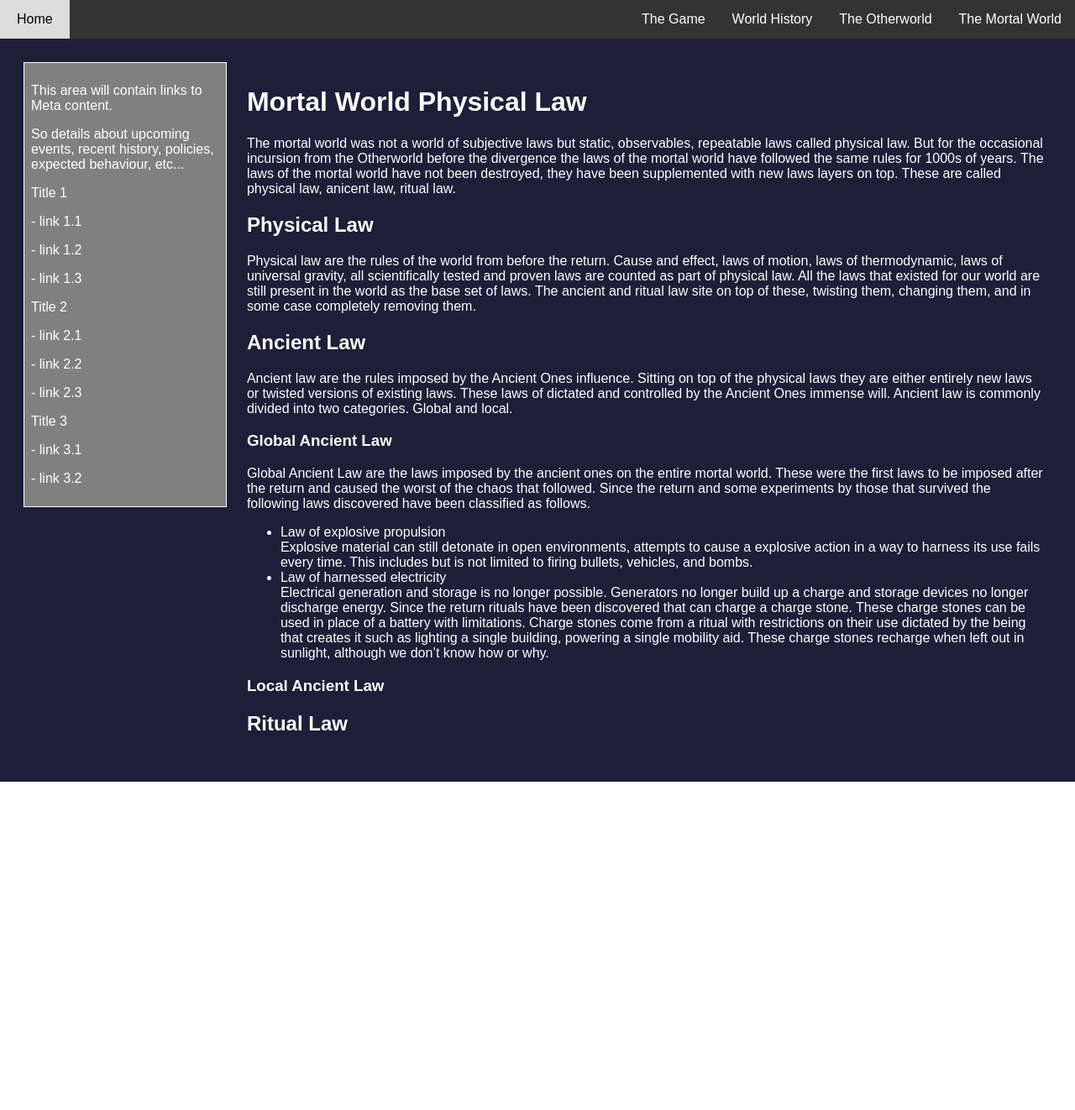
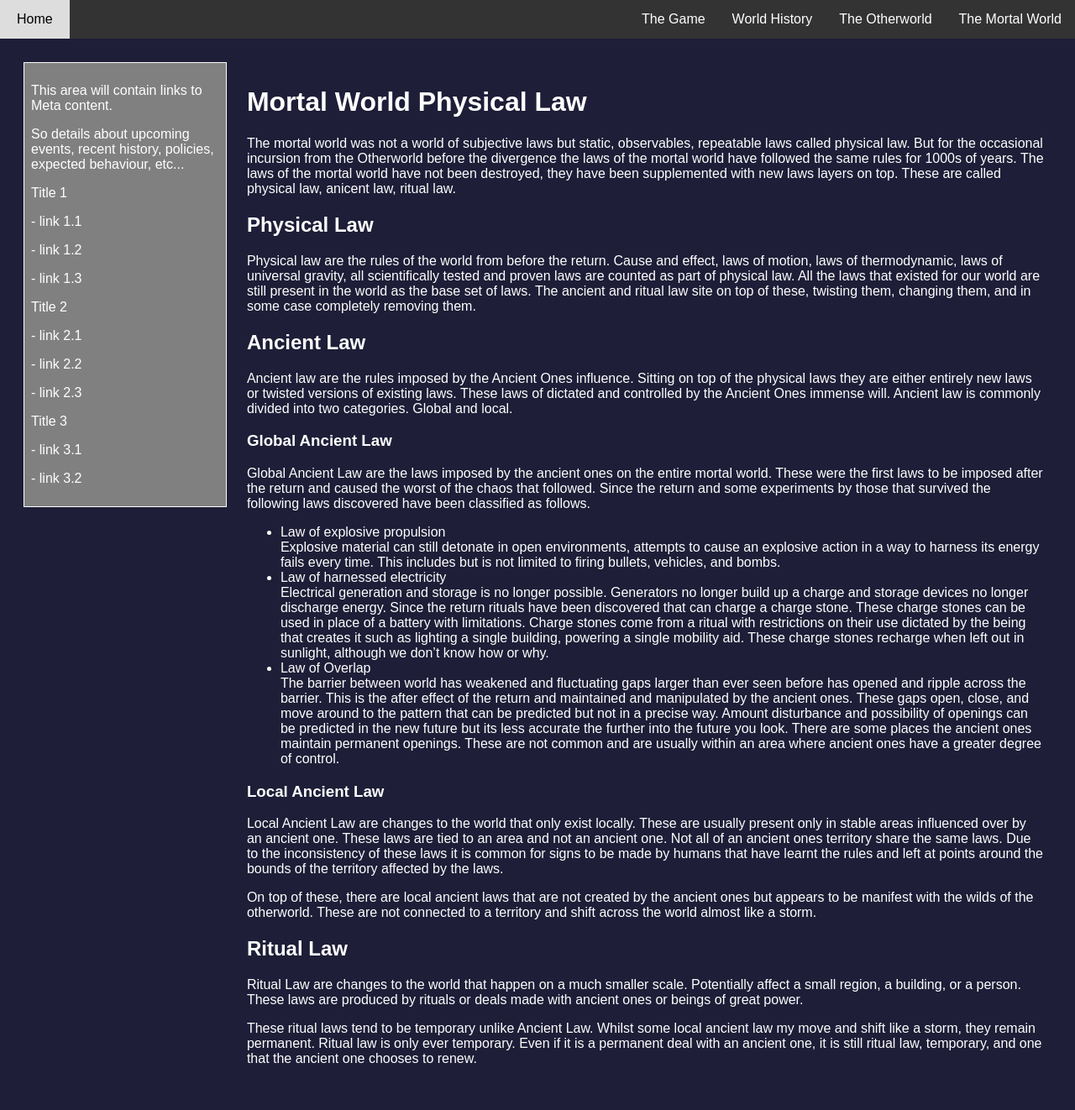
Before and after one commit to KikiUnique/KikiUnique.github.io, a Jekyll site: the page built from docs/world/physicallaw.md, in a window 1280 px wide. Shown: the whole page at 84% size. Built offline with Jekyll 4.4.1, drawn with Linux system fonts in a browser that asks for light colours; the repository's description, which GitHub fills in, is left out; before the commit the page ends 931 px from its top, so only the background shows below that.

Commit message:
Complete physical law draft for mortal world

```diff
--- a/docs/world/physicallaw.md
+++ b/docs/world/physicallaw.md
@@ -15,11 +15,18 @@ Ancient law are the rules imposed by the Ancient Ones influence. Sitting on top
 ### Global Ancient Law
 Global Ancient Law are the laws imposed by the ancient ones on the entire mortal world. These were the first laws to be imposed after the return and caused the worst of the chaos that followed. Since the return and some experiments by those that survived the following laws discovered have been classified as follows.
  - Law of explosive propulsion
-  Explosive material can still detonate in open environments, attempts to cause a explosive action in a way to harness its use fails every time. This includes but is not limited to firing bullets, vehicles, and bombs.
+  Explosive material can still detonate in open environments, attempts to cause an explosive action in a way to harness its energy fails every time. This includes but is not limited to firing bullets, vehicles, and bombs.
  - Law of harnessed electricity
   Electrical generation and storage is no longer possible. Generators no longer build up a charge and storage devices no longer discharge energy. Since the return rituals have been discovered that can charge a charge stone. These charge stones can be used in place of a battery with limitations. Charge stones come from a ritual with restrictions on their use dictated by the being that creates it such as lighting a single building, powering a single mobility aid. These charge stones recharge when left out in sunlight, although we don't know how or why.
+ - Law of Overlap
+  The barrier between world has weakened and fluctuating gaps larger than ever seen before has opened and ripple across the barrier. This is the after effect of the return and maintained and manipulated by the ancient ones. These gaps open, close, and move around to the pattern that can be predicted but not in a precise way. Amount disturbance and possibility of openings can be predicted in the new future but its less accurate the further into the future you look. There are some places the ancient ones maintain permanent openings. These are not common and are usually within an area where ancient ones have a greater degree of control.
 
 ### Local Ancient Law
+Local Ancient Law are changes to the world that only exist locally. These are usually present only in stable areas influenced over by an ancient one. These laws are tied to an area and not an ancient one. Not all of an ancient ones territory share the same laws. Due to the inconsistency of these laws it is common for signs to be made by humans that have learnt the rules and left at points around the bounds of the territory affected by the laws.
 
+On top of these, there are local ancient laws that are not created by the ancient ones but appears to be manifest with the wilds of the otherworld. These are not connected to a territory and shift across the world almost like a storm.
 
 ## Ritual Law
+Ritual Law are changes to the world that happen on a much smaller scale. Potentially affect a small region, a building, or a person. These laws are produced by rituals or deals made with ancient ones or beings of great power.
+
+These ritual laws tend to be temporary unlike Ancient Law. Whilst some local ancient law my move and shift like a storm, they remain permanent. Ritual law is only ever temporary. Even if it is a permanent deal with an ancient one, it is still ritual law, temporary, and one that the ancient one chooses to renew.
```
